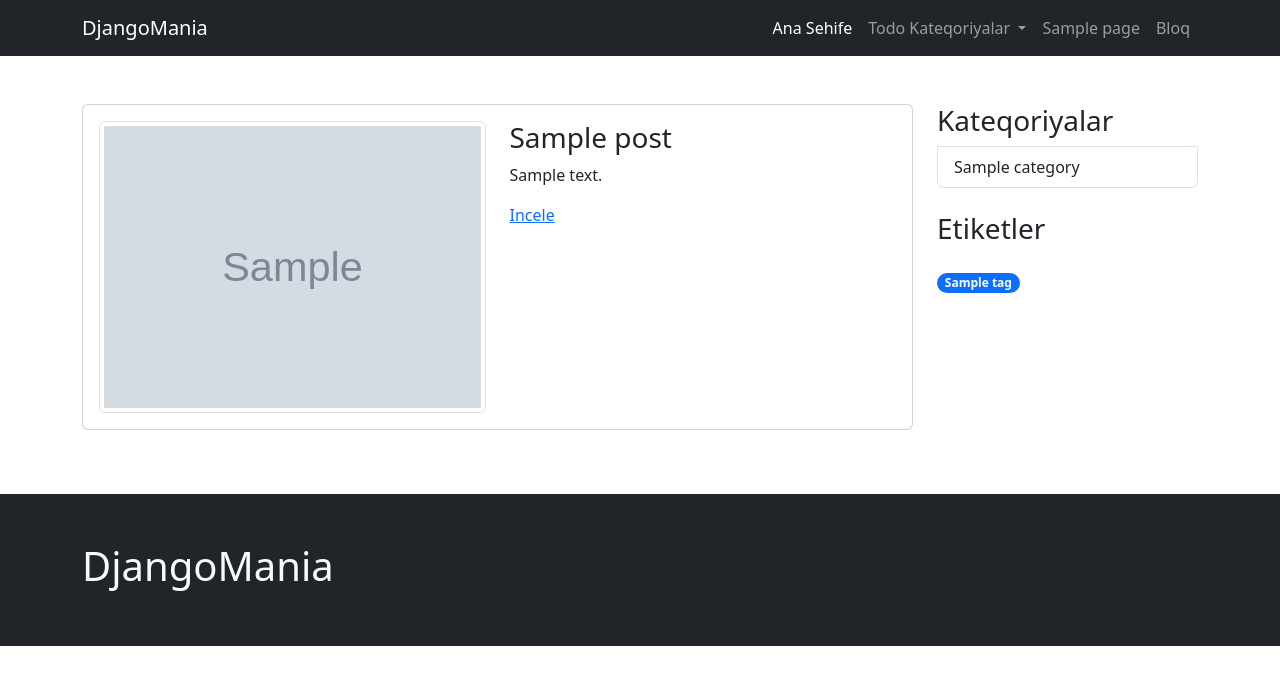
After one commit to romasecure84/djangomania, a Django app: template blog/templates/blog/all_posts.html in a window 1280 px wide. The commit adds this page. Shown: the top 685 px of the page. Run offline with Django 5.2, Linux system fonts and the light colour scheme; the template is opened without the code that fills it: most values are stand-ins (such as "Sample title", 1, 10 or a date in 2020); grey boxes marked "Sample" are stand-in pictures.

Commit message:
Blog seifesi yaradildi ve elave edildi

```diff
--- /dev/null
+++ b/blog/templates/blog/all_posts.html
@@ -0,0 +1,42 @@
+{% extends 'core/base.html' %}
+
+{% block container %}
+  <div class="row">
+    <div class="col-sm-9">
+      {% for post in posts %}
+        <div class="col mb-3">
+          <div class="card">
+            <div class="card-body">
+              <div class="row">
+                <div class="col-sm">
+                  <img src="{{ post.cover_image.url }}" alt="" class="w-100 img-thumbnail" />
+                </div>
+                <div class="col-sm">
+                  <h3 class="card-title">{{ post.title }}</h3>
+                  <p class="card-text">{{ todo.content }}</p>
+                  <a href="#" class="card-link">Incele</a>
+                </div>
+              </div>
+            </div>
+          </div>
+        </div>
+      {% endfor %}
+    </div>
+    <div class="col-sm-3">
+      <div class="list-group">
+        <h3>Kateqoriyalar</h3>
+        {% for category in categories %}
+          <a href="#" class="list-group-item list-group-item-action" aria-current="true">{{ category.title }}</a>
+        {% endfor %}
+      </div>
+      <h3 class="mt-4">Etiketler</h3>
+      <ul class="list-inline mt-4">
+        {% for tag in tags %}
+          <li class="list-inline-item">
+            <span class="badge rounded-pill text-bg-primary">{{ tag.title }}</span>
+          </li>
+        {% endfor %}
+      </ul>
+    </div>
+  </div>
+{% endblock %}
--- a/blog/urls.py
+++ b/blog/urls.py
@@ -1,8 +1,8 @@
 from django.urls import path
-# from page.views import page_view
+from blog.views import all_post_view
 
 app_name = 'blog'
 
 urlpatterns = [
-
+    path('', all_post_view, name='all_post_view')
 ]
--- a/config/urls.py
+++ b/config/urls.py
@@ -32,6 +32,9 @@ urlpatterns = [
     # Todo Apps:
     path('todo/', include('todo.urls', namespace='todo')),
 
+    # Blog Apps:
+    path('blog/', include('blog.urls', namespace='blog')),
+
     # Auth:
     path('account/logout/', logout_view, name='logout_view'),
 
--- a/templates/core/navbar.html
+++ b/templates/core/navbar.html
@@ -29,6 +29,10 @@
           </li>
           {% endfor %}
 
+          <li class="nav-item">
+            <a class="nav-link" aria-current="page" href="{% url 'blog:all_post_view' %}">Bloq</a>
+          </li>
+
           {% if request.user.is_authenticated %}
           <li class="nav-item">
             <a class="nav-link" aria-current="page" href="{% url 'logout_view' %}">Sessiyani bitir</a>
```
Also changed, not shown: blog/views.py (+13 -1 lines).
